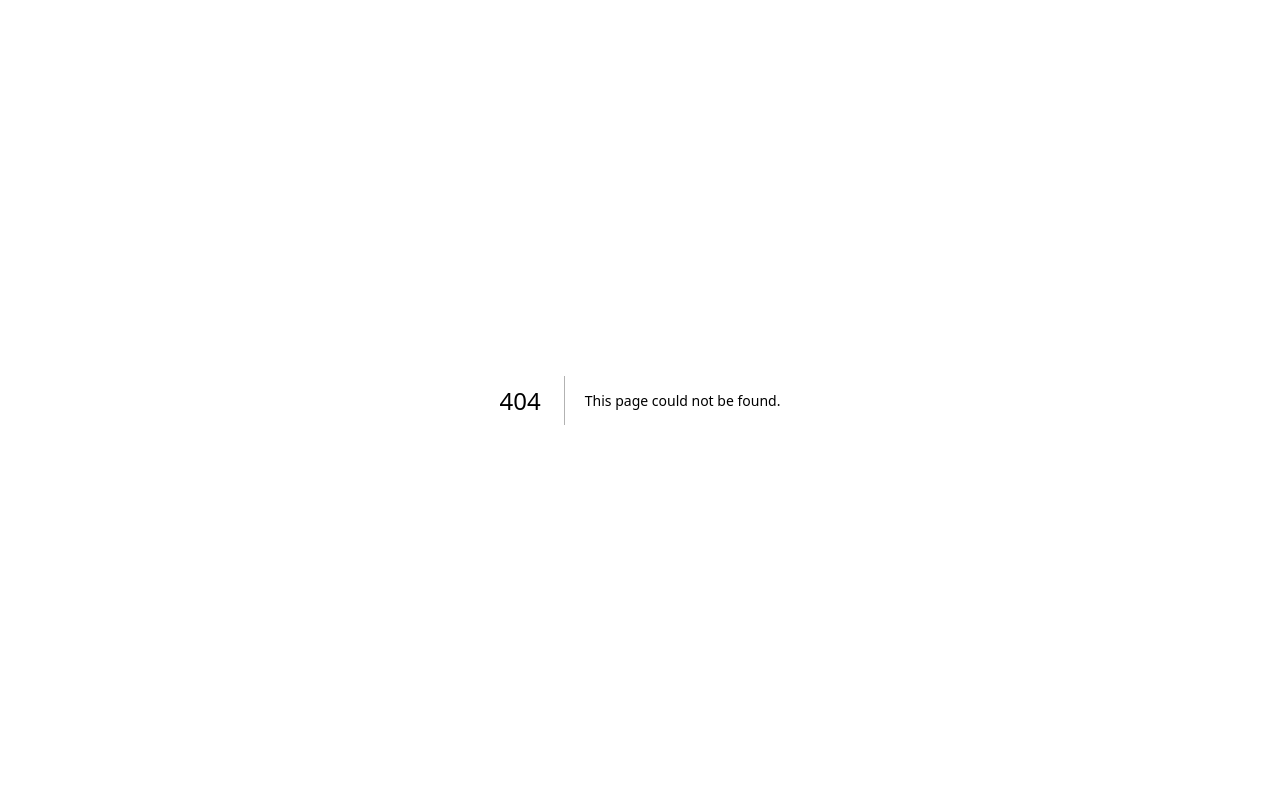
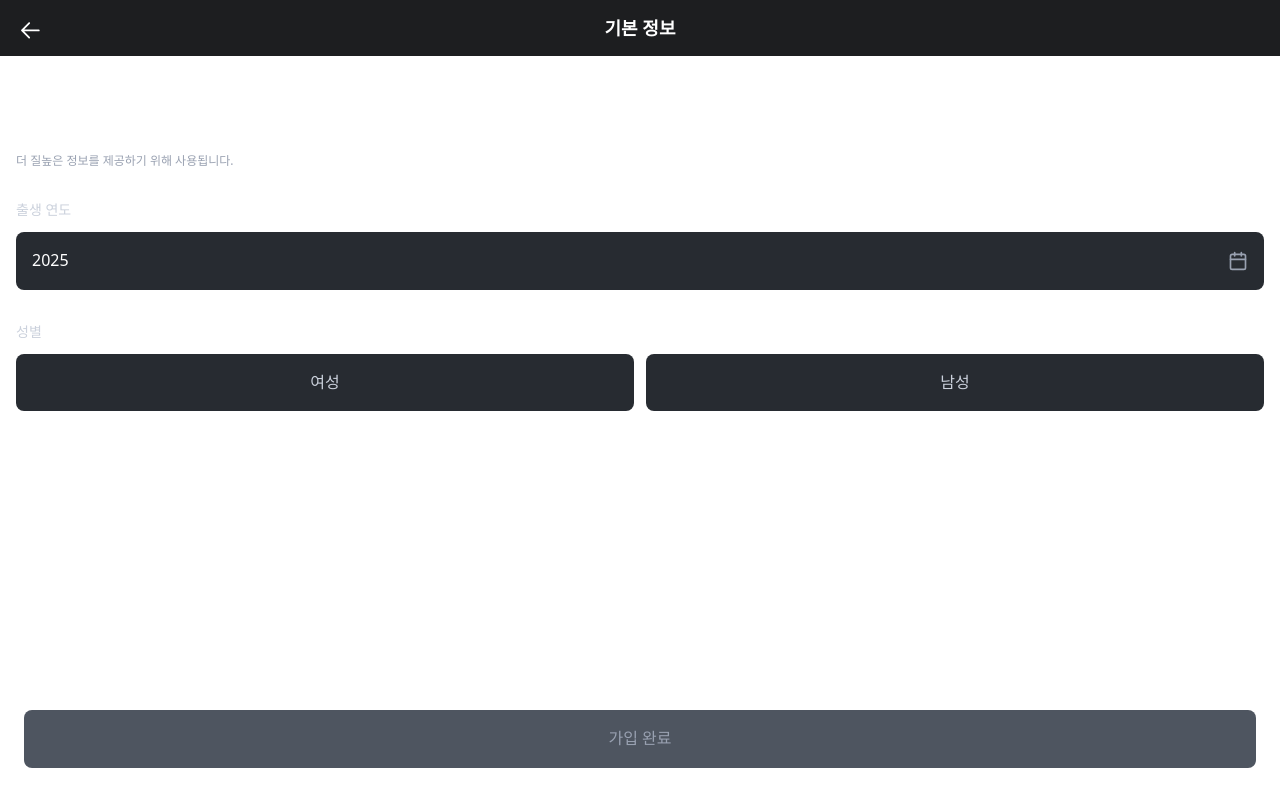
Before and after one commit to depromeet/dpm17-team4-client, a Next.js app in the folder web/: page /onboarding/profile in a window 1280 px wide. Before the commit this address had no page. Built offline with nearby package versions, Linux system fonts and the light colour scheme.

Commit message:
Implement onboarding profile page with user inputs

```diff
--- /dev/null
+++ b/web/src/app/onboarding/profile/page.tsx
@@ -0,0 +1,135 @@
+'use client';
+
+import { Calendar } from 'lucide-react';
+import { useRouter } from 'next/navigation';
+import { useState } from 'react';
+import { BirthYearSelectBottomSheet } from '@/app/my/profile/_components/BirthYearSelectBottomSheet';
+import { Navigator } from '@/components/Navigator';
+import { PAGE_ROUTES } from '@/constants';
+
+export default function OnboardingProfilePage() {
+  //TODO(seieun) 로그인 하고 나서 유저의 정보(생년월일) 를 가져오는 부분 필요
+  const router = useRouter();
+  const [birthYear, setBirthYear] = useState('');
+  const [gender, setGender] = useState<'male' | 'female' | null>(null);
+  const [isBirthYearBottomSheetOpen, setIsBirthYearBottomSheetOpen] =
+    useState(false);
+
+  const handleComplete = () => {
+    if (birthYear && gender) {
+      // 가입 완료 로직
+      console.log('가입 완료:', { birthYear, gender });
+      // 다음 단계로 이동하거나 홈으로 이동
+      router.push(PAGE_ROUTES.HOME);
+    }
+  };
+
+  const handleBirthYearSelect = (year: string) => {
+    setBirthYear(year);
+  };
+
+  const handleOpenBirthYearBottomSheet = () => {
+    setIsBirthYearBottomSheetOpen(true);
+  };
+
+  const handleCloseBirthYearBottomSheet = () => {
+    setIsBirthYearBottomSheetOpen(false);
+  };
+
+  const isComplete = birthYear && gender;
+
+  return (
+    <div className="min-h-screen text-white">
+      {/* Header */}
+      <Navigator>
+        <Navigator.Center>기본 정보</Navigator.Center>
+      </Navigator>
+
+      {/* Main Content */}
+      <div className="px-4 pt-20">
+        {/* Title */}
+        <div className="mb-[30px]">
+          <h2 className="text-2xl font-bold mb-2">
+            출생 연도와 성별을 <br />
+            알려주세요
+          </h2>
+          <p className="text-gray-400 text-body4-m">
+            더 질높은 정보를 제공하기 위해 사용됩니다.
+          </p>
+        </div>
+
+        {/* Birth Year Section */}
+        <div className="mb-8">
+          <div className="block text-sm font-medium text-gray-300 mb-3">
+            출생 연도
+          </div>
+          <div className="relative">
+            <button
+              type="button"
+              onClick={handleOpenBirthYearBottomSheet}
+              className="w-full px-4 py-4 bg-gray-800 rounded-lg text-left text-white focus:outline-none focus:ring-2 focus:ring-primary-600"
+            >
+              {birthYear ? `${birthYear}년` : '2025'}
+            </button>
+            <Calendar className="absolute right-4 top-1/2 transform -translate-y-1/2 w-5 h-5 text-gray-400 pointer-events-none" />
+          </div>
+        </div>
+
+        {/* Gender Section */}
+        <div className="mb-12">
+          <div className="block text-sm font-medium text-gray-300 mb-3">
+            성별
+          </div>
+          <div className="flex space-x-3">
+            <button
+              type="button"
+              onClick={() => setGender('female')}
+              className={`flex-1 py-4 px-6 rounded-lg font-medium transition-colors ${
+                gender === 'female'
+                  ? 'bg-primary-600 text-white'
+                  : 'bg-gray-800 text-gray-300 hover:bg-gray-700'
+              }`}
+            >
+              여성
+            </button>
+            <button
+              type="button"
+              onClick={() => setGender('male')}
+              className={`flex-1 py-4 px-6 rounded-lg font-medium transition-colors ${
+                gender === 'male'
+                  ? 'bg-primary-600 text-white'
+                  : 'bg-gray-800 text-gray-300 hover:bg-gray-700'
+              }`}
+            >
+              남성
+            </button>
+          </div>
+        </div>
+      </div>
+
+      {/* Bottom Button */}
+      <div className="absolute bottom-8 left-6 right-6">
+        <button
+          type="button"
+          onClick={handleComplete}
+          disabled={!isComplete}
+          className={`w-full py-4 rounded-lg font-medium transition-colors ${
+            isComplete
+              ? 'bg-primary-600 text-white'
+              : 'bg-gray-600 text-gray-400 cursor-not-allowed'
+          }`}
+        >
+          가입 완료
+        </button>
+      </div>
+
+      {/* Birth Year Bottom Sheet */}
+      <BirthYearSelectBottomSheet
+        isOpen={isBirthYearBottomSheetOpen}
+        onClose={handleCloseBirthYearBottomSheet}
+        currentYear={birthYear}
+        onYearSelect={handleBirthYearSelect}
+      />
+    </div>
+  );
+}
```
